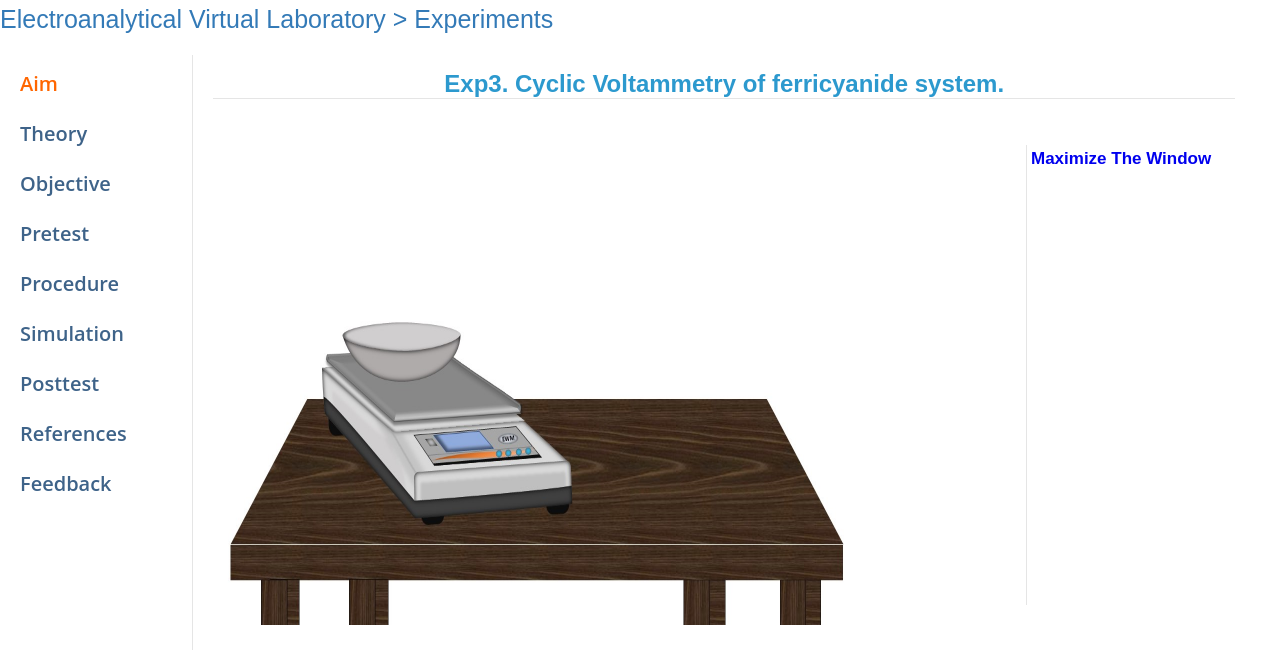
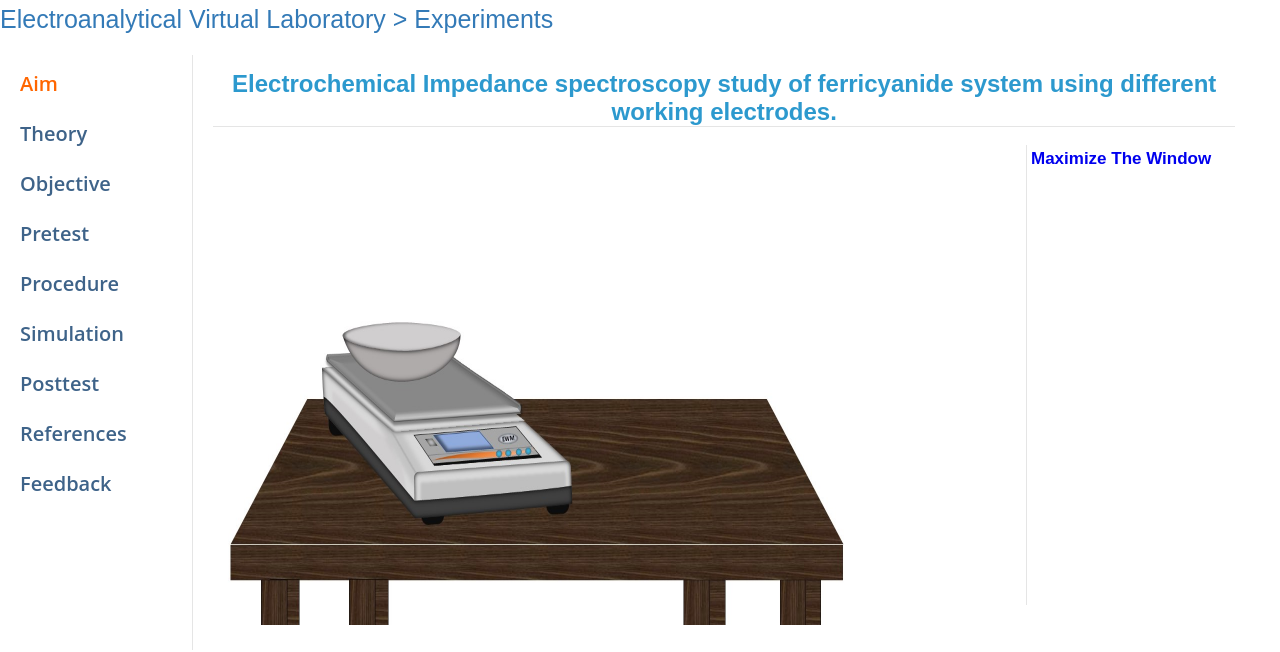
Before and after one commit to virtual-labs/exp-ferricyanide-system-dei, a plain HTML site: page experiment/simulation/index.html in a window 1280 px wide. Shown: the part 105-757 px from the top of the page. Drawn offline with Linux system fonts and the light colour scheme; files whose address does not match are found by name.

Commit message:
update  simulation.html

```diff
--- a/experiment/simulation/index.html
+++ b/experiment/simulation/index.html
@@ -2934,7 +2934,7 @@ $("#chartContainer3").CanvasJSChart(options);
 		</nav>
 		<main class="main-section" id="main-sec">
 		<div class="heading" id="head_area">
-			<h1>Exp3. Cyclic Voltammetry of ferricyanide system.</h1>
+			<h1>Electrochemical Impedance spectroscopy study of ferricyanide system using different working electrodes.</h1>
 		</div>
 		<div  class="des" id="des">
 		<div  style="float: left;text-align:left;">
```
